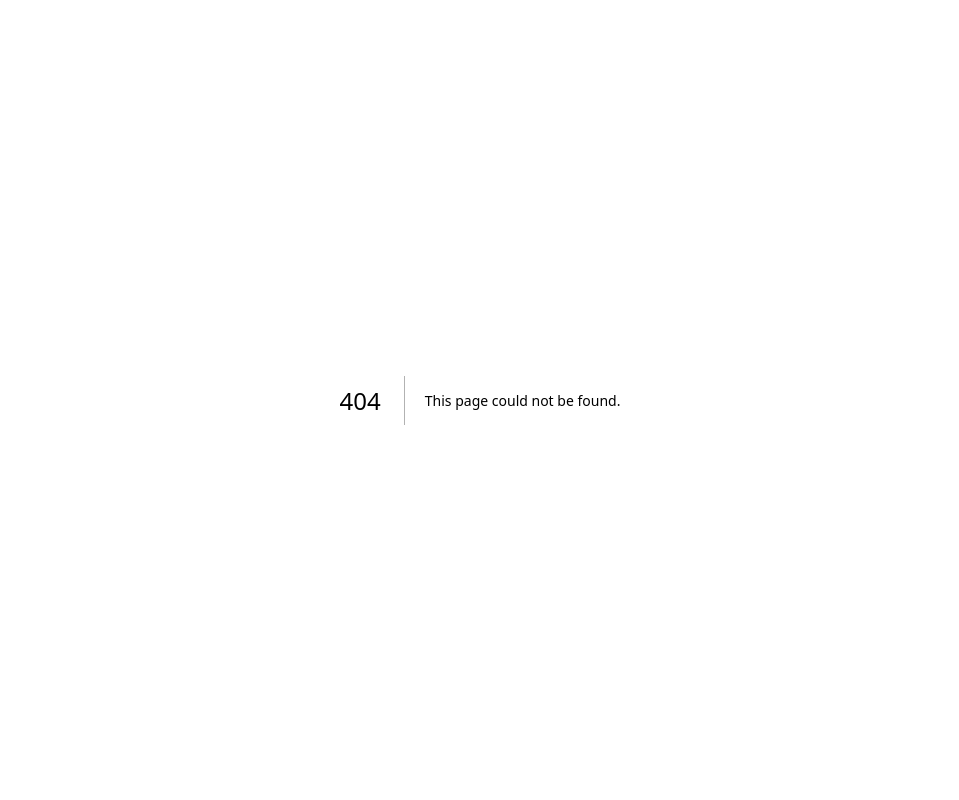
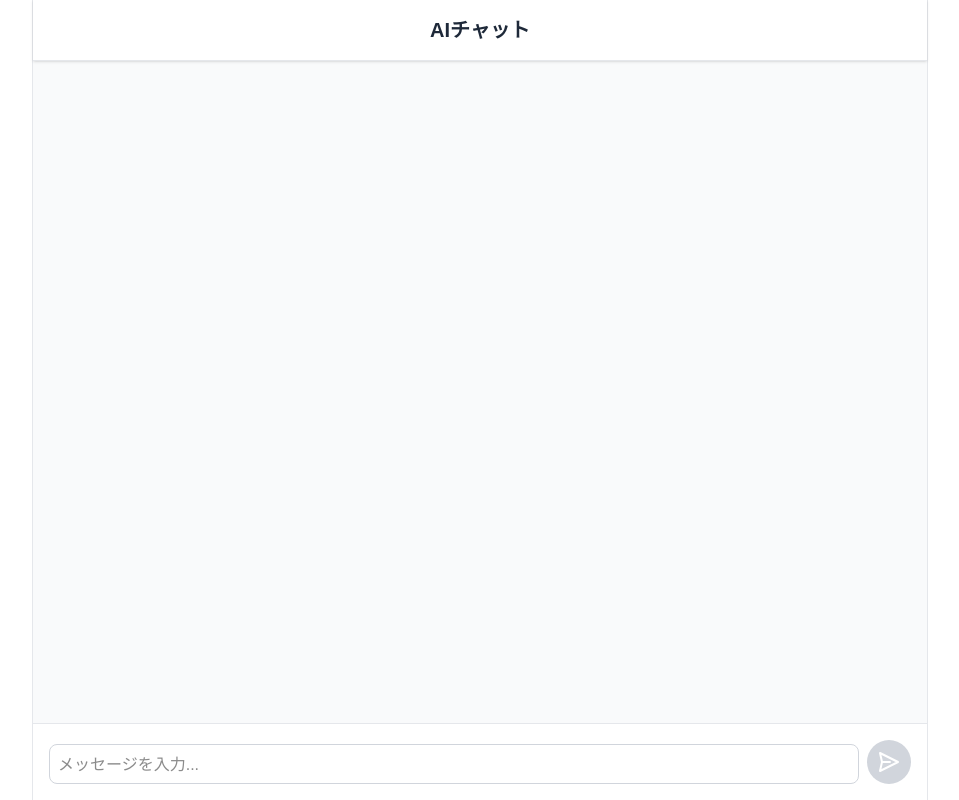
Before and after one commit to Utakata1024/ichthyo-cup-frontend, a Next.js app: page /chat in a window 1280 px wide. Before the commit this address had no page. Shown: the whole page, without its empty margins (160-1119 px from the left). Built offline with nearby package versions, Linux system fonts and the light colour scheme.

Commit message:
チャットUI仮作成

```diff
--- /dev/null
+++ b/src/app/chat/components/ChatWindow.tsx
@@ -0,0 +1,38 @@
+import React, {forwardRef} from "react";
+import MessageBubble, {Message} from "./MessageBubble";
+
+interface ChatWindowProps {
+    messages: Message[];
+    isLoading: boolean;
+}
+
+const ChatWindow = forwardRef<HTMLDivElement, ChatWindowProps>(
+    ({messages, isLoading}, ref) => {
+        return (
+            // チャットウィンドウのコンテナ
+            <div
+                ref={ref}
+                className="flex-1 overflow-y-auto p-4 flex flex-col"
+            >
+                {/* メッセージのリスト */}
+                {messages.map((msg) => (
+                    <MessageBubble
+                        key={msg.id}
+                        message={msg}
+                    />
+                ))}
+                {/* AI応答待機中のインジケーター */}
+                {isLoading && (
+                    <div className="bg-gray-200 text-gray-800 self-start px-4 py-2 rounded-lg mb-2 shadow flex items-center">
+                        <span className="animate-pulse">
+                            AIが応答を生成中...
+                        </span>
+                    </div>
+                )}
+            </div>
+        );
+    },
+);
+
+ChatWindow.displayName = "ChatWindow";
+export default ChatWindow;
--- /dev/null
+++ b/src/app/chat/components/MessageBubble.tsx
@@ -0,0 +1,31 @@
+import React from "react";
+
+export interface Message {
+    id: number;
+    text: string;
+    sender: "user" | "ai";
+}
+
+interface MessageBubbleProps {
+    message: Message;
+}
+
+const MessageBubble: React.FC<MessageBubbleProps> = ({message}) => {
+    const isUser = message.sender === "user";
+
+    // senderによってスタイルを動的に変更
+    const bubbleClasses = isUser
+        ? "bg-purple-600 text-white self-end" // ユーザーのメッセージは右寄せ
+        : "bg-gray-200 text-gray-800 self-start"; // AIのメッセージは左寄せ
+
+    return (
+        <div
+            className={`max-w-xs md:max-w-md lg:max-w-lg px-4 py-2 rounded-lg mb-2 shadow ${bubbleClasses}`}
+        >
+            {/* 改行を反映させるために whitespace-pre-wrap を使用 */}
+            <p className="whitespace-pre-wrap">{message.text}</p>
+        </div>
+    );
+};
+
+export default MessageBubble;
--- /dev/null
+++ b/src/app/chat/components/MessageInput.tsx
@@ -0,0 +1,74 @@
+import React, {useState, useRef, useEffect, KeyboardEvent} from "react";
+
+interface MessageInputProps {
+    onSendMessage: (text: string) => void;
+    isLoading: boolean;
+}
+
+const MessageInput: React.FC<MessageInputProps> = ({
+    onSendMessage,
+    isLoading,
+}) => {
+    const [text, setText] = useState("");
+    const textareaRef = useRef<HTMLTextAreaElement>(null);
+
+    useEffect(() => {
+        const textarea = textareaRef.current;
+        if (textarea) {
+            textarea.style.height = "auto";
+            textarea.style.height = `${textarea.scrollHeight}px`;
+        }
+    }, [text]);
+
+    const handleSend = () => {
+        const trimmedText = text.trim();
+        if (trimmedText && !isLoading) {
+            onSendMessage(trimmedText);
+            setText("");
+        }
+    };
+
+    const handleKeyDown = (e: KeyboardEvent<HTMLTextAreaElement>) => {
+        if (e.key === "Enter" && !e.shiftKey) {
+            e.preventDefault();
+            handleSend();
+        }
+    };
+
+    return (
+        <div className="p-4 bg-white border-t border-gray-200 flex items-end">
+            <textarea
+                ref={textareaRef}
+                value={text}
+                onChange={(e) => setText(e.target.value)}
+                onKeyDown={handleKeyDown}
+                placeholder="メッセージを入力..."
+                rows={1}
+                className="flex-1 p-2 border border-gray-300 rounded-lg resize-none focus:outline-none focus:ring-2 focus:ring-lime-400 transition max-h-40"
+                disabled={isLoading}
+            />
+            <button
+                onClick={handleSend}
+                disabled={!text.trim() || isLoading}
+                className="ml-2 p-2 bg-lime-400 text-white rounded-full disabled:bg-gray-300 disabled:cursor-not-allowed hover:bg-lime-300 transition-colors flex-shrink-0 flex items-center justify-center h-11 w-11"
+            >
+                <svg
+                    xmlns="http://www.w3.org/2000/svg"
+                    className="h-6 w-6 transform rotate-90"
+                    fill="none"
+                    viewBox="0 0 24 24"
+                    stroke="currentColor"
+                >
+                    <path
+                        strokeLinecap="round"
+                        strokeLinejoin="round"
+                        strokeWidth={2}
+                        d="M12 19l9 2-9-18-9 18 9-2zm0 0v-8"
+                    />
+                </svg>
+            </button>
+        </div>
+    );
+};
+
+export default MessageInput;
--- /dev/null
+++ b/src/app/chat/page.tsx
@@ -0,0 +1,57 @@
+"use client";
+
+import React, {useState, useRef, useEffect} from "react";
+import ChatWindow from "./components/ChatWindow";
+import MessageInput from "./components/MessageInput";
+import {Message} from "./components/MessageBubble";
+
+export default function Home() {
+    const [messages, setMessages] = useState<Message[]>([]);
+    const [isLoading, setIsLoading] = useState(false);
+    const chatContainerRef = useRef<HTMLDivElement>(null);
+
+    useEffect(() => {
+        if (chatContainerRef.current) {
+            const {scrollHeight, clientHeight} = chatContainerRef.current;
+            chatContainerRef.current.scrollTo({
+                top: scrollHeight - clientHeight,
+                behavior: "smooth",
+            });
+        }
+    }, [messages]);
+
+    const handleSendMessage = (text: string) => {
+        const userMessage: Message = {id: Date.now(), text, sender: "user"};
+        setMessages((prev) => [...prev, userMessage]);
+        setIsLoading(true);
+
+        setTimeout(() => {
+            const aiMessage: Message = {
+                id: Date.now() + 1,
+                text: `「${text}」についてのAIの返信です。`,
+                sender: "ai",
+            };
+            setMessages((prev) => [...prev, aiMessage]);
+            setIsLoading(false);
+        }, 1500);
+    };
+
+    return (
+        <div className="flex flex-col h-screen bg-gray-50 max-w-4xl mx-auto border-x border-gray-200">
+            <header className="p-4 bg-white border-b border-gray-200 shadow-sm text-center">
+                <h1 className="text-xl font-bold text-gray-800">AIチャット</h1>
+            </header>
+            <main className="flex-1 flex flex-col overflow-hidden">
+                <ChatWindow
+                    ref={chatContainerRef}
+                    messages={messages}
+                    isLoading={isLoading}
+                />
+            </main>
+            <MessageInput
+                onSendMessage={handleSendMessage}
+                isLoading={isLoading}
+            />
+        </div>
+    );
+}
```
